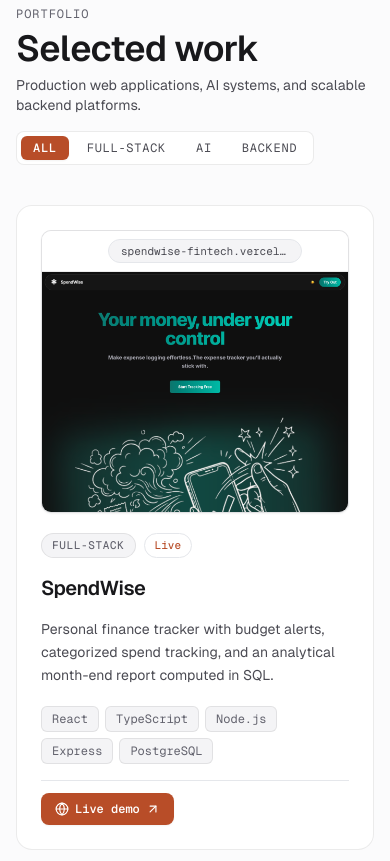
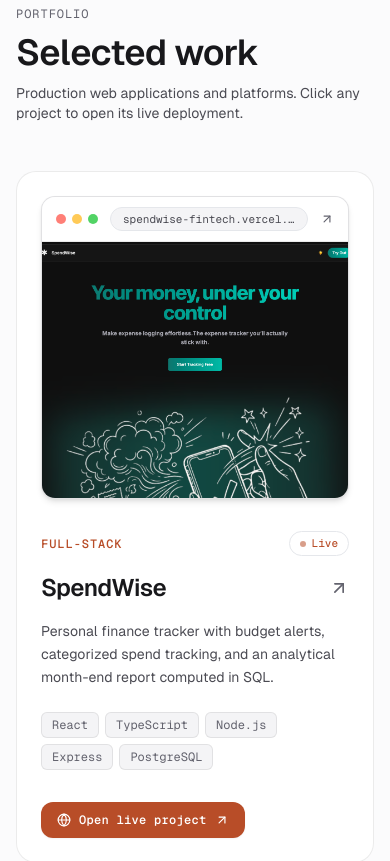
Before and after one commit to namangupta08/Portfolio, a Next.js app: page / in a window 390 px wide. Shown: the part 5260-6121 px from the top of the page. Built offline with nearby package versions, Linux system fonts and the light colour scheme.

Commit message:
feat: switch to 1-tile-per-row uniform project showcase, remove category filter and more-work split, remove github url above preview, and route card clicks directly to live URLs

```diff
--- a/src/app/components/ProjectCard.tsx
+++ b/src/app/components/ProjectCard.tsx
@@ -2,11 +2,11 @@
 
 import React from "react";
 import Image from "next/image";
-import { ArrowUpRight, Globe, Lock, Code2 } from "lucide-react";
+import { ArrowUpRight, Globe } from "lucide-react";
 import { Project } from "@/data/projects";
 
 function getBrowserUrl(project: Project) {
-  if (project.liveUrl) {
+  if (project.liveUrl && !project.liveUrl.includes("github.com")) {
     try {
       const url = new URL(project.liveUrl);
       return url.hostname;
@@ -14,26 +14,13 @@
       return project.liveUrl;
     }
   }
-  if (project.githubUrl) {
-    return project.githubUrl.replace("https://", "");
-  }
-  return `github.com/namangupta08/${project.slug}`;
-}
-
-function getStatusBadge(project: Project) {
-  if (project.liveUrl) {
-    return { label: "Live", isAccent: true };
-  }
-  if (project.isPrivateSource) {
-    return { label: "Private repo", isAccent: false };
-  }
-  return { label: "Open source", isAccent: false };
+  return `${project.slug}.app`;
 }
 
 export function BrowserFrame({
   project,
   hasScreenshot = false,
-  className = "h-64 sm:h-72 md:h-80",
+  className = "h-64 sm:h-80 md:h-[340px] lg:h-[380px]",
 }: {
   project: Project;
   hasScreenshot?: boolean;
@@ -42,38 +29,40 @@
   const urlPill = getBrowserUrl(project);
 
   return (
-    <div className="w-full rounded-[10px] border border-border bg-surface-subtle overflow-hidden flex flex-col shadow-sm">
-      {/* Minimal Browser Top Bar */}
-      <div className="px-3 py-2 bg-surface border-b border-border flex items-center justify-between gap-3 select-none">
+    <div className="w-full rounded-[14px] border border-border bg-surface-subtle overflow-hidden flex flex-col shadow-md group-hover:shadow-lg transition-shadow">
+      {/* Clean macOS-style Browser Top Bar (No github link) */}
+      <div className="px-3.5 py-2.5 bg-surface border-b border-border flex items-center justify-between gap-3 select-none">
         <div className="flex items-center gap-1.5" aria-hidden="true">
-          <span className="w-2.5 h-2.5 rounded-full bg-border-strong/70" />
-          <span className="w-2.5 h-2.5 rounded-full bg-border-strong/70" />
-          <span className="w-2.5 h-2.5 rounded-full bg-border-strong/70" />
+          <span className="w-2.5 h-2.5 rounded-full bg-[#FF5F56]/80" />
+          <span className="w-2.5 h-2.5 rounded-full bg-[#FFBD2E]/80" />
+          <span className="w-2.5 h-2.5 rounded-full bg-[#27C93F]/80" />
         </div>
 
-        <div className="px-3 py-0.5 rounded-full bg-surface-subtle border border-border/80 text-[11px] font-mono text-muted truncate max-w-[220px] sm:max-w-[280px]">
+        <div className="px-3 py-0.5 rounded-full bg-surface-subtle border border-border/80 text-[11px] font-mono text-muted truncate max-w-[240px] sm:max-w-[320px]">
           {urlPill}
         </div>
 
-        <div className="w-6" aria-hidden="true" />
+        <div className="flex items-center text-muted-dark group-hover:text-accent transition-colors" aria-hidden="true">
+          <ArrowUpRight className="w-3.5 h-3.5" />
+        </div>
       </div>
 
-      {/* Frame Content: Screenshot or Tasteful Minimal Placeholder */}
+      {/* Frame Content: Screenshot */}
       <div className={`relative w-full ${className} overflow-hidden bg-surface-subtle`}>
         {hasScreenshot && project.screenshot ? (
           <Image
             src={project.screenshot}
             alt={`${project.name} screenshot`}
             fill
-            sizes="(max-width: 1024px) 100vw, 50vw"
-            className="object-cover object-top transition-transform duration-300 ease-out group-hover:scale-[1.02]"
+            sizes="(max-width: 1024px) 100vw, 65vw"
+            className="object-cover object-top transition-transform duration-500 ease-out group-hover:scale-[1.02]"
           />
         ) : (
-          <div className="w-full h-full flex flex-col items-center justify-center p-6 text-center space-y-2.5 transition-transform duration-300 ease-out group-hover:scale-[1.02] bg-surface-subtle">
+          <div className="w-full h-full flex flex-col items-center justify-center p-6 text-center space-y-2.5 bg-surface-subtle">
             <span className="font-mono text-xs uppercase tracking-[0.08em] text-muted-dark font-medium">
               {project.category}
             </span>
-            <span className="font-semibold text-xl text-foreground tracking-tight">
+            <span className="font-semibold text-2xl text-foreground tracking-tight">
               {project.name}
             </span>
             <div className="flex flex-wrap items-center justify-center gap-1.5 max-w-xs pt-1">
@@ -93,7 +82,7 @@
   );
 }
 
-// Big Showcase Tile (Used for all primary projects)
+// 1-Tile-Per-Row Large Showcase Tile (Re-routes directly to live link on click)
 export function ShowcaseProjectCard({
   project,
   hasScreenshot = true,
@@ -101,182 +90,72 @@
   project: Project;
   hasScreenshot?: boolean;
 }) {
-  const status = getStatusBadge(project);
+  const destinationUrl = project.liveUrl || project.githubUrl || "#";
 
   return (
-    <div className="group relative rounded-[16px] border border-border bg-surface overflow-hidden card-hover before:absolute before:inset-x-0 before:top-0 before:h-[2px] before:bg-accent before:opacity-0 hover:before:opacity-100 before:transition-opacity p-6 sm:p-7 flex flex-col justify-between space-y-5">
-      {/* Top: Large Browser Preview Frame */}
-      <div>
+    <a
+      href={destinationUrl}
+      target="_blank"
+      rel="noopener noreferrer"
+      aria-label={`Open ${project.name} live application`}
+      className="group block rounded-[20px] border border-border bg-surface hover:border-foreground/30 hover:shadow-xl transition-all p-6 sm:p-8 lg:p-10 cursor-pointer overflow-hidden focus-visible:outline-none focus-visible:ring-2 focus-visible:ring-accent"
+    >
+      <div className="grid grid-cols-1 lg:grid-cols-12 gap-8 items-center">
+        {/* Visual Preview Frame (7 cols on desktop) */}
+        <div className="lg:col-span-7">
           <BrowserFrame
             project={project}
             hasScreenshot={hasScreenshot && Boolean(project.screenshot)}
-          className="h-60 sm:h-72 md:h-80"
+            className="h-64 sm:h-80 md:h-[340px] lg:h-[380px]"
           />
         </div>
 
-      {/* Bottom: Info & Action Buttons */}
-      <div className="space-y-4">
-        {/* Badges */}
-        <div className="flex flex-wrap items-center gap-2">
-          <span className="px-2.5 py-0.5 rounded-full border border-border bg-surface-subtle font-mono text-[11px] uppercase tracking-[0.06em] text-muted-dark font-medium">
+        {/* Editorial Content (5 cols on desktop) */}
+        <div className="lg:col-span-5 space-y-4">
+          <div className="flex items-center justify-between">
+            <span className="font-mono text-xs uppercase tracking-[0.08em] text-accent font-semibold">
               {project.category}
             </span>
-          <span
-            className={`px-2.5 py-0.5 rounded-full font-mono text-[11px] font-medium border ${
-              status.isAccent
-                ? "border-accent/40 bg-accent/10 text-accent"
-                : "border-border bg-surface-subtle text-muted"
-            }`}
-          >
-            {status.label}
+            <span className="inline-flex items-center gap-1.5 px-2.5 py-0.5 rounded-full font-mono text-[11px] font-medium border border-accent/40 bg-accent/10 text-accent">
+              <span className="w-1.5 h-1.5 rounded-full bg-accent animate-pulse" />
+              Live
             </span>
           </div>
 
-        {/* Title */}
-        <h3 className="text-xl sm:text-2xl font-semibold text-foreground tracking-tight">
-          {project.name}
+          <h3 className="text-2xl sm:text-3xl font-semibold text-foreground tracking-tight group-hover:text-accent transition-colors flex items-center justify-between">
+            <span>{project.name}</span>
+            <ArrowUpRight className="w-5 h-5 text-muted-dark group-hover:text-accent group-hover:translate-x-1 group-hover:-translate-y-1 transition-all" />
           </h3>
 
-        {/* Description */}
           <p className="text-sm sm:text-base text-muted leading-relaxed">
             {project.summary}
           </p>
 
           {/* Tech Stack Chips */}
-        <div className="flex flex-wrap items-center gap-1.5 pt-1">
+          <div className="flex flex-wrap items-center gap-1.5 pt-2">
             {project.stack.map((item) => (
               <span
                 key={item}
-              className="px-2.5 py-1 rounded-[6px] border border-border bg-surface-subtle font-mono text-xs text-muted-dark"
+                className="px-2.5 py-1 rounded-[6px] border border-border bg-surface-subtle font-mono text-xs text-muted-dark group-hover:border-border-strong transition-colors"
               >
                 {item}
               </span>
             ))}
           </div>
 
-        {/* Action Buttons: Live demo and GitHub (Case study removed as requested) */}
-        <div className="pt-3 border-t border-border/50 flex flex-wrap items-center justify-between gap-3 text-xs font-mono">
-          <div className="flex items-center gap-2.5">
-            {project.liveUrl && (
-              <a
-                href={project.liveUrl}
-                target="_blank"
-                rel="noopener noreferrer"
-                className="inline-flex items-center gap-1.5 px-3.5 py-2 rounded-lg bg-accent text-white dark:text-[#0A0A0B] hover:brightness-105 transition-all font-semibold btn-press shadow-sm"
-              >
+          {/* Direct Live Link Action Button */}
+          <div className="pt-4">
+            <span className="inline-flex items-center gap-2 px-4 py-2.5 rounded-xl bg-accent text-white dark:text-[#0A0A0B] text-xs font-mono font-semibold tracking-wide shadow-sm group-hover:shadow-md group-hover:brightness-110 transition-all">
               <Globe className="w-3.5 h-3.5" aria-hidden="true" />
-                <span>Live demo</span>
-                <ArrowUpRight className="w-3.5 h-3.5" aria-hidden="true" />
-              </a>
-            )}
-
-            {project.githubUrl && (
-              <a
-                href={project.githubUrl}
-                target="_blank"
-                rel="noopener noreferrer"
-                className="inline-flex items-center gap-1.5 px-3.5 py-2 rounded-lg border border-border bg-surface text-foreground hover:border-foreground/30 transition-colors btn-press"
-              >
-                <Code2 className="w-3.5 h-3.5 text-muted" aria-hidden="true" />
-                <span>GitHub</span>
-                <ArrowUpRight className="w-3.5 h-3.5" aria-hidden="true" />
-              </a>
-            )}
-
-            {!project.liveUrl && !project.githubUrl && (
-              <span className="text-muted text-xs font-mono inline-flex items-center gap-1">
-                <Lock className="w-3 h-3 text-muted-dark" aria-hidden="true" />
-                <span>Private source</span>
+              <span>Open live project</span>
+              <ArrowUpRight className="w-3.5 h-3.5 group-hover:translate-x-0.5 group-hover:-translate-y-0.5 transition-transform" aria-hidden="true" />
             </span>
-            )}
           </div>
         </div>
       </div>
-    </div>
+    </a>
   );
 }
 
-// Compact Project Card for secondary section
-export function CompactProjectCard({ project }: { project: Project }) {
-  const status = getStatusBadge(project);
-
-  return (
-    <div className="group p-6 rounded-[16px] border border-border bg-surface card-hover flex flex-col justify-between space-y-4">
-      {/* Top Preview Frame */}
-      {project.screenshot && (
-        <BrowserFrame
-          project={project}
-          hasScreenshot={Boolean(project.screenshot)}
-          className="h-48 sm:h-56"
-        />
-      )}
-
-      <div className="space-y-2.5">
-        <div className="flex items-center justify-between">
-          <span className="font-mono text-xs uppercase tracking-[0.08em] text-muted-dark">
-            {project.category}
-          </span>
-          <span
-            className={`px-2 py-0.5 rounded-full font-mono text-[10px] font-medium border ${
-              status.isAccent
-                ? "border-accent/40 bg-accent/10 text-accent"
-                : "border-border bg-surface-subtle text-muted"
-            }`}
-          >
-            {status.label}
-          </span>
-        </div>
-
-        <h3 className="font-semibold text-lg text-foreground">
-          {project.name}
-        </h3>
-
-        <p className="text-sm text-muted leading-relaxed">
-          {project.summary}
-        </p>
-
-        {project.stack.length > 0 && (
-          <div className="flex flex-wrap items-center gap-1.5 pt-1">
-            {project.stack.map((item) => (
-              <span
-                key={item}
-                className="px-2 py-0.5 rounded-[4px] border border-border bg-surface-subtle font-mono text-[11px] text-muted-dark"
-              >
-                {item}
-              </span>
-            ))}
-          </div>
-        )}
-      </div>
-
-      <div className="pt-3 border-t border-border/50 text-xs font-mono">
-        {project.liveUrl ? (
-          <a
-            href={project.liveUrl}
-            target="_blank"
-            rel="noopener noreferrer"
-            className="inline-flex items-center gap-1 text-foreground hover:text-accent font-medium"
-          >
-            <span>Live demo</span>
-            <ArrowUpRight className="w-3.5 h-3.5" aria-hidden="true" />
-          </a>
-        ) : project.githubUrl ? (
-          <a
-            href={project.githubUrl}
-            target="_blank"
-            rel="noopener noreferrer"
-            className="inline-flex items-center gap-1 text-foreground hover:text-accent font-medium"
-          >
-            <span>GitHub</span>
-            <ArrowUpRight className="w-3.5 h-3.5" aria-hidden="true" />
-          </a>
-        ) : (
-          <span className="text-muted text-xs font-mono inline-flex items-center gap-1">
-            <Lock className="w-3 h-3 text-muted-dark" aria-hidden="true" />
-            <span>Private repository</span>
-          </span>
-        )}
-      </div>
-    </div>
-  );
-}
+// Compact alias kept for backward compatibility if imported elsewhere
+export const CompactProjectCard = ShowcaseProjectCard;
--- a/src/app/components/Projects.tsx
+++ b/src/app/components/Projects.tsx
@@ -1,92 +1,29 @@
 "use client";
 
-import React, { useState } from "react";
-import { featuredProjects, moreProjects, ProjectCategory } from "@/data/projects";
+import React from "react";
+import { allProjects } from "@/data/projects";
 import { ShowcaseProjectCard } from "./ProjectCard";
 
-const filterCategories: ProjectCategory[] = ["All", "Full-stack", "AI", "Backend"];
-
 export default function Projects() {
-  const [selectedCategory, setSelectedCategory] = useState<ProjectCategory>("All");
-
-  const filteredFeatured = featuredProjects.filter((p) => {
-    if (selectedCategory === "All") return true;
-    return p.category === selectedCategory;
-  });
-
-  const validMoreProjects = moreProjects.filter(
-    (p) => p.summary && p.summary.trim().length > 0
-  );
-
-  const filteredMore = validMoreProjects.filter((p) => {
-    if (selectedCategory === "All") return true;
-    return p.category === selectedCategory;
-  });
-
   return (
     <section id="projects" className="py-[72px] lg:py-[112px] border-t border-border">
-      <div className="space-y-10">
-        {/* Section Header with One-line Subtitle and Filter Chips */}
-        <div className="flex flex-col sm:flex-row sm:items-end justify-between gap-4">
-          <div className="space-y-1">
+      <div className="space-y-12">
+        {/* Section Header */}
+        <div className="space-y-2">
           <span className="font-mono text-xs uppercase tracking-[0.08em] text-muted-dark block">
             Portfolio
           </span>
           <h2 className="text-[2.25rem] font-semibold tracking-[-0.02em] text-foreground leading-tight">
             Selected work
           </h2>
-            <p className="text-sm text-muted">
-              Production web applications, AI systems, and scalable backend platforms.
+          <p className="text-sm text-muted max-w-prose">
+            Production web applications and platforms. Click any project to open its live deployment.
           </p>
         </div>
 
-          {/* Filter Chips */}
-          <div
-            role="tablist"
-            aria-label="Filter projects by category"
-            className="flex flex-wrap items-center gap-1.5 p-1 rounded-lg border border-border bg-surface w-fit"
-          >
-            {filterCategories.map((cat) => {
-              const active = selectedCategory === cat;
-              return (
-                <button
-                  key={cat}
-                  type="button"
-                  role="tab"
-                  aria-selected={active}
-                  onClick={() => setSelectedCategory(cat)}
-                  className={`px-3 py-1 rounded-[6px] font-mono text-xs uppercase tracking-[0.06em] transition-all btn-press ${
-                    active
-                      ? "bg-accent text-white dark:text-[#0A0A0B] font-semibold shadow-sm"
-                      : "text-muted hover:text-foreground"
-                  }`}
-                >
-                  {cat}
-                </button>
-              );
-            })}
-          </div>
-        </div>
-
-        {/* Primary Showcase Tiles: SpendWise, VistaVoyage, Zevise, DocFlow */}
-        <div className="grid grid-cols-1 md:grid-cols-2 gap-8">
-          {filteredFeatured.map((project) => (
-            <ShowcaseProjectCard
-              key={project.slug}
-              project={project}
-              hasScreenshot={Boolean(project.screenshot)}
-            />
-          ))}
-        </div>
-
-        {/* More Work: Swift Cab, Study Notion, ChatX */}
-        {filteredMore.length > 0 && (
-          <div className="pt-8 space-y-6">
-            <h3 className="font-mono text-xs uppercase tracking-[0.08em] text-muted-dark">
-              More work
-            </h3>
-            <div className="grid grid-cols-1 md:grid-cols-2 lg:grid-cols-3 gap-6">
-              {filteredMore.map((project) => (
+        {/* 1-Tile-In-A-Row Uniform Showcase Stream */}
+        <div className="grid grid-cols-1 gap-10 sm:gap-12">
+          {allProjects.map((project) => (
             <ShowcaseProjectCard
               key={project.slug}
               project={project}
@@ -95,8 +32,6 @@
           ))}
         </div>
       </div>
-        )}
-      </div>
     </section>
   );
 }
--- a/src/app/projects/page.tsx
+++ b/src/app/projects/page.tsx
@@ -1,24 +1,12 @@
 "use client";
 
-import React, { useState } from "react";
+import React from "react";
 import Link from "next/link";
 import { ArrowLeft } from "lucide-react";
-import { allProjects, ProjectCategory } from "@/data/projects";
+import { allProjects } from "@/data/projects";
 import { ShowcaseProjectCard } from "@/app/components/ProjectCard";
 
-const filterCategories: ProjectCategory[] = ["All", "Full-stack", "AI", "Backend"];
-
 export default function ProjectsPage() {
-  const [selectedCategory, setSelectedCategory] = useState<ProjectCategory>("All");
-
-  const filtered = allProjects.filter((p) => {
-    if (selectedCategory === "All") return true;
-    return p.category === selectedCategory;
-  });
-
-  const featured = filtered.filter((p) => p.isFeatured);
-  const other = filtered.filter((p) => !p.isFeatured && p.summary && p.summary.trim().length > 0);
-
   return (
     <div className="py-12 sm:py-16 space-y-12">
       {/* Header */}
@@ -31,77 +19,26 @@
           <span>Back to home</span>
         </Link>
 
-        <div className="flex flex-col sm:flex-row sm:items-baseline justify-between gap-4">
         <div>
           <h1 className="text-3xl sm:text-4xl font-semibold tracking-[-0.03em] text-foreground">
             Projects
           </h1>
           <p className="mt-1 text-base text-muted max-w-prose">
-              Production web applications, AI systems, and scalable backend platforms.
+            Production web applications and platforms. Click any project to open its live deployment.
           </p>
-          </div>
-
-          {/* Filter Chips */}
-          <div
-            role="tablist"
-            aria-label="Filter projects by category"
-            className="flex flex-wrap items-center gap-1.5 p-1 rounded-lg border border-border bg-surface w-fit"
-          >
-            {filterCategories.map((cat) => {
-              const active = selectedCategory === cat;
-              return (
-                <button
-                  key={cat}
-                  type="button"
-                  role="tab"
-                  aria-selected={active}
-                  onClick={() => setSelectedCategory(cat)}
-                  className={`px-3 py-1 rounded-[6px] font-mono text-xs uppercase tracking-[0.06em] transition-all btn-press ${
-                    active
-                      ? "bg-accent text-white dark:text-[#0A0A0B] font-semibold shadow-sm"
-                      : "text-muted hover:text-foreground"
-                  }`}
-                >
-                  {cat}
-                </button>
-              );
-            })}
-          </div>
         </div>
       </div>
 
-      {/* Featured Projects */}
-      {featured.length > 0 && (
-        <div className="space-y-6">
-          <div className="grid grid-cols-1 md:grid-cols-2 gap-8">
-            {featured.map((p) => (
+      {/* 1-Tile-In-A-Row Uniform Showcase Stream */}
+      <div className="grid grid-cols-1 gap-10 sm:gap-12">
+        {allProjects.map((project) => (
           <ShowcaseProjectCard
-                key={p.slug}
-                project={p}
-                hasScreenshot={Boolean(p.screenshot)}
+            key={project.slug}
+            project={project}
+            hasScreenshot={Boolean(project.screenshot)}
           />
         ))}
       </div>
     </div>
-      )}
-
-      {/* Additional Projects */}
-      {other.length > 0 && (
-        <div className="pt-6 space-y-6">
-          <h2 className="font-mono text-xs uppercase tracking-[0.08em] text-muted-dark">
-            Additional platforms & tools
-          </h2>
-          <div className="grid grid-cols-1 md:grid-cols-2 lg:grid-cols-3 gap-6">
-            {other.map((p) => (
-              <ShowcaseProjectCard
-                key={p.slug}
-                project={p}
-                hasScreenshot={Boolean(p.screenshot)}
-              />
-            ))}
-          </div>
-        </div>
-      )}
-    </div>
   );
 }
--- a/src/data/projects.ts
+++ b/src/data/projects.ts
@@ -32,10 +32,8 @@
       "Personal finance tracker with budget alerts, categorized spend tracking, and an analytical month-end report computed in SQL.",
     stack: ["React", "TypeScript", "Node.js", "Express", "PostgreSQL"],
     isFeatured: true,
-    bentoSpan: "half",
     screenshot: "/projects/spendwise.png",
     liveUrl: "https://spendwise-fintech.vercel.app/",
-    isPrivateSource: true,
     detail: {
       problem:
         "Aggregating large volumes of transaction records for reporting causes query slowdowns, while personal finance users require immediate threshold notifications.",
@@ -57,7 +55,6 @@
       "AI travel planner producing structured 9-section editorial dossiers with landmarks, timing logistics, interactive maps, transit directions, and exportable PDF schedules.",
     stack: ["React", "Vite", "Tailwind CSS", "Gemini API", "Firebase"],
     isFeatured: true,
-    bentoSpan: "half",
     screenshot: "/projects/vistavoyage.png",
     liveUrl: "https://vistavoyage-ai-trip-planner.vercel.app/",
     githubUrl: "https://github.com/namangupta08/Ai-Trip-Planner",
@@ -82,8 +79,8 @@
       "Short-form EdTech platform featuring bite-sized micro-lessons, interactive topic progression, and adaptive student content delivery.",
     stack: ["React.js", "JWT", "Node.js", "Express.js"],
     isFeatured: true,
-    bentoSpan: "half",
     screenshot: "/projects/zevise.png",
+    liveUrl: "https://www.zevise.com/",
     detail: {
       problem:
         "Traditional online course portals suffer from student fatigue and poor mobile completion rates.",
@@ -112,8 +109,9 @@
       "Docker",
     ],
     isFeatured: true,
-    bentoSpan: "half",
     screenshot: "/projects/docflow.png",
+    liveUrl: "https://github.com/namangupta08/docflow",
+    githubUrl: "https://github.com/namangupta08/docflow",
     detail: {
       problem:
         "Processing CPU-bound PDF workloads synchronously caused job loss during worker restarts and queue congestion.",
@@ -127,9 +125,6 @@
         "Isolate worker processes on dedicated compute instances to avoid CPU contention during PDF parsing.",
     },
   },
-];
-
-export const moreProjects: Project[] = [
   {
     slug: "swiftcabs",
     name: "Swift Cab",
@@ -145,8 +140,10 @@
       "Leaflet.js",
       "JWT",
     ],
+    isFeatured: true,
     screenshot: "/projects/swiftcab.png",
-    isFeatured: false,
+    liveUrl: "https://swift-cab.vercel.app/",
+    githubUrl: "https://github.com/namangupta08/Swift-Cab",
   },
   {
     slug: "studynotion",
@@ -162,8 +159,10 @@
       "MongoDB",
       "Razorpay",
     ],
+    isFeatured: true,
     screenshot: "/projects/studynotion.png",
-    isFeatured: false,
+    liveUrl: "https://study-notion-edtech-tau.vercel.app/",
+    githubUrl: "https://github.com/namangupta08/StudyNotion",
   },
   {
     slug: "chatx",
@@ -180,9 +179,13 @@
       "MongoDB",
       "JWT",
     ],
+    isFeatured: true,
     screenshot: "/projects/chatx.png",
-    isFeatured: false,
+    liveUrl: "https://chatx-chat-app.vercel.app/",
+    githubUrl: "https://github.com/namangupta08/Chat-App",
   },
 ];
 
-export const allProjects: Project[] = [...featuredProjects, ...moreProjects];
+export const moreProjects: Project[] = [];
+
+export const allProjects: Project[] = featuredProjects;
```
Lines whose indentation alone changed are shown as unchanged.
